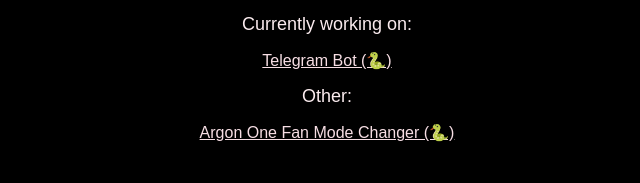
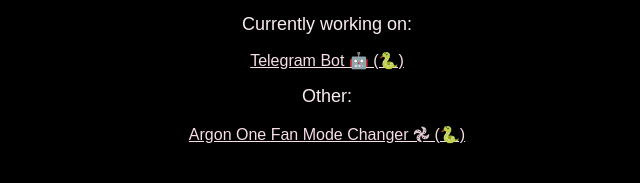
Before and after one commit to Cezary924/Cezary924.github.io, a plain HTML site: page index.html in a window 1280 px wide. Shown: the part 587-770 px from the top of the page, without its empty margins (313-953 px from the left). Drawn offline with Linux system fonts and the light colour scheme.

Commit message:
Update index.html

```diff
--- a/index.html
+++ b/index.html
@@ -13,8 +13,8 @@
     <p style="text-align:center"><img alt="Cezary924's logo" src="8.png" style="height:90vw; width:90vw; max-height:512px; max-width:512px"/></p>
     <p style="text-align:center;color:#fdf8f9;"><span style="font-size:32px"><span style="font-family:Arial,Helvetica,sans-serif"><b><i>My Projects:</i></b></span></span></p>
     <p style="text-align:center;color:#faebee;"><span style="font-size:18px"><span style="font-family:Arial,Helvetica,sans-serif">Currently working on:</span></span></p>
-    <p style="text-align:center"><span style="font-size:16px"><u><span style="font-family:Arial,Helvetica,sans-serif"><a href="https://github.com/Cezary924/Cezary924-Telegram-Bot" style="color:#f7dee4;">Telegram Bot (🐍)</a></span></u></span></p>
+    <p style="text-align:center"><span style="font-size:16px"><u><span style="font-family:Arial,Helvetica,sans-serif"><a href="https://github.com/Cezary924/Cezary924-Telegram-Bot" style="color:#f7dee4;">Telegram Bot 🤖 (🐍)</a></span></u></span></p>
     <p style="text-align:center;color:#faebee;"><span style="font-size:18px"><span style="font-family:Arial,Helvetica,sans-serif">Other:</span></span></p>
-    <p style="text-align:center"><span style="font-size:16px"><u><span style="font-family:Arial,Helvetica,sans-serif"><a href="https://github.com/Cezary924/Cezary924-Argon-One-Fan-Mode-Changer" style="color:#f7dee4;">Argon One Fan Mode Changer (🐍)</a></span></u></span></p>
+    <p style="text-align:center"><span style="font-size:16px"><u><span style="font-family:Arial,Helvetica,sans-serif"><a href="https://github.com/Cezary924/Cezary924-Argon-One-Fan-Mode-Changer" style="color:#f7dee4;">Argon One Fan Mode Changer 𖣘 (🐍)</a></span></u></span></p>
 </body>
 </html>
```
